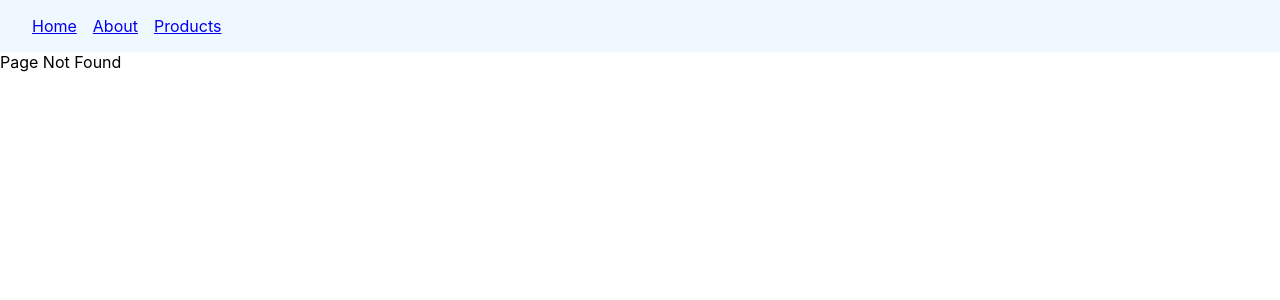
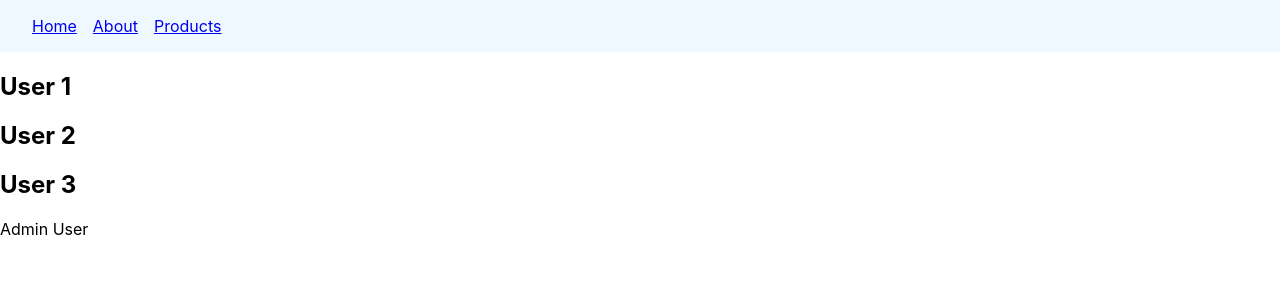
Before and after one commit to AmanUllah687/React-Router, a React (Create React App) app: page /users/admin in a window 1280 px wide. Before the commit this address had no page. Shown: the top 300 px of the page. Built offline with nearby package versions, Linux system fonts and the light colour scheme.

Commit message:
React Router - Dynamic Routes

```diff
--- a/src/App.js
+++ b/src/App.js
@@ -7,6 +7,9 @@
 import { Products } from "./componenets/Products";
 import { FeaturedProducts } from "./componenets/FeautredProducts";
 import { NewProducts } from "./componenets/NewProducts";
+import { Users } from "./componenets/Users";
+import { UserDetail } from "./componenets/UserDetail";
+import { Admin } from "./componenets/Admin";
 function App() {
   return (
     <>
@@ -21,6 +24,10 @@
     <Route path='new' element={<NewProducts />} />
 
     </Route>
+    <Route path='users' element={<Users />}>
+    <Route path=':userId' element={<UserDetail />} />
+    <Route path='admin' element={<Admin />} />
+    </Route>
     <Route path='*' element={<NoMAtch />} />
    </Routes>
    </>
--- /dev/null
+++ b/src/componenets/Admin.js
@@ -0,0 +1,7 @@
+export const Admin = () => {
+    return (
+        <div>
+            Admin User
+        </div>
+    )
+}
--- /dev/null
+++ b/src/componenets/UserDetail.js
@@ -0,0 +1,7 @@
+export const UserDetail = () => {
+    return (
+        <div>
+            Details About User
+        </div>
+    )
+}
--- /dev/null
+++ b/src/componenets/Users.js
@@ -0,0 +1,11 @@
+import { Outlet } from "react-router-dom"
+export const Users = () => {
+    return (
+        <div>
+          <h2>User 1</h2>
+          <h2>User 2</h2>
+          <h2>User 3</h2>
+          <Outlet />
+        </div>
+    )
+}
```
